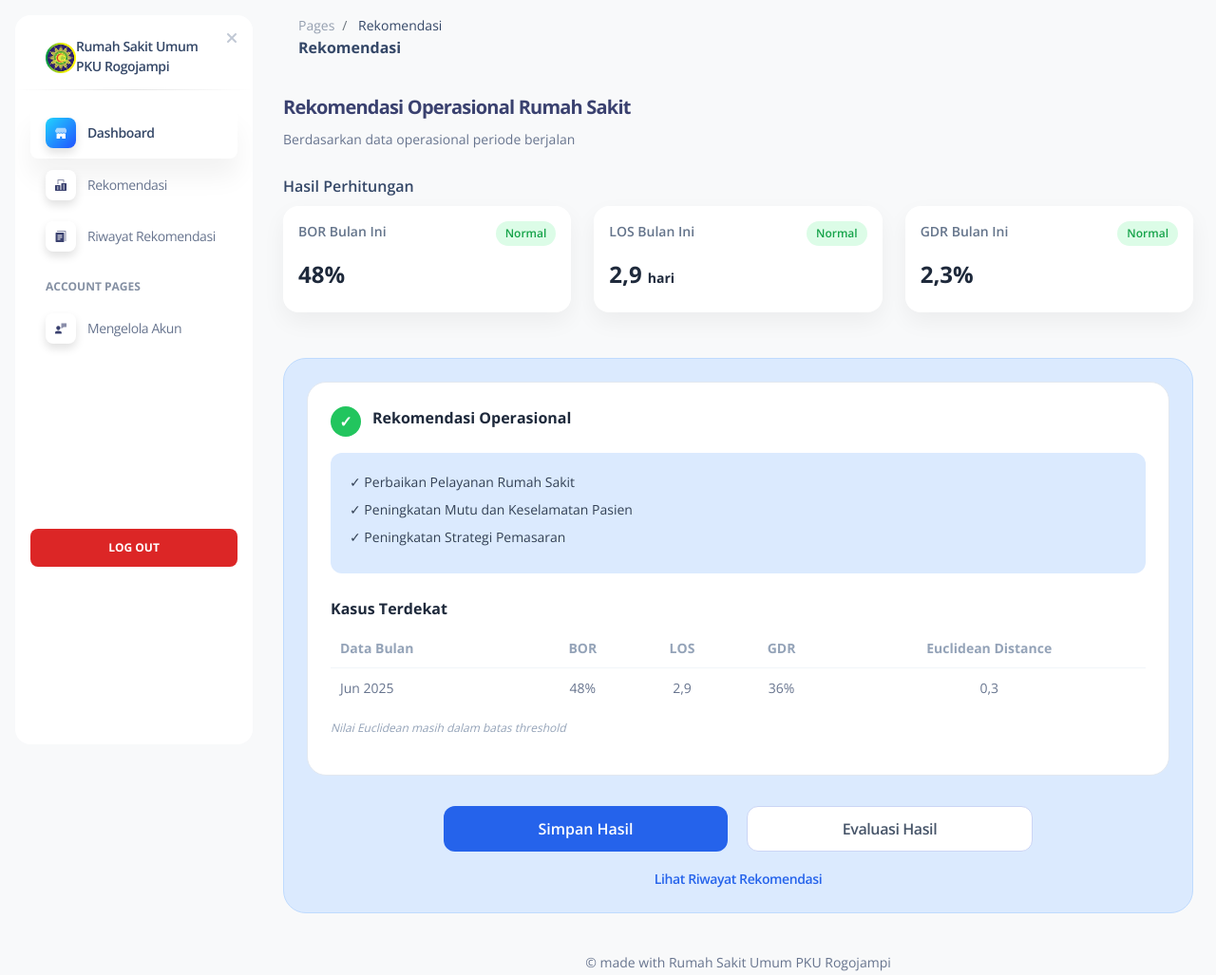
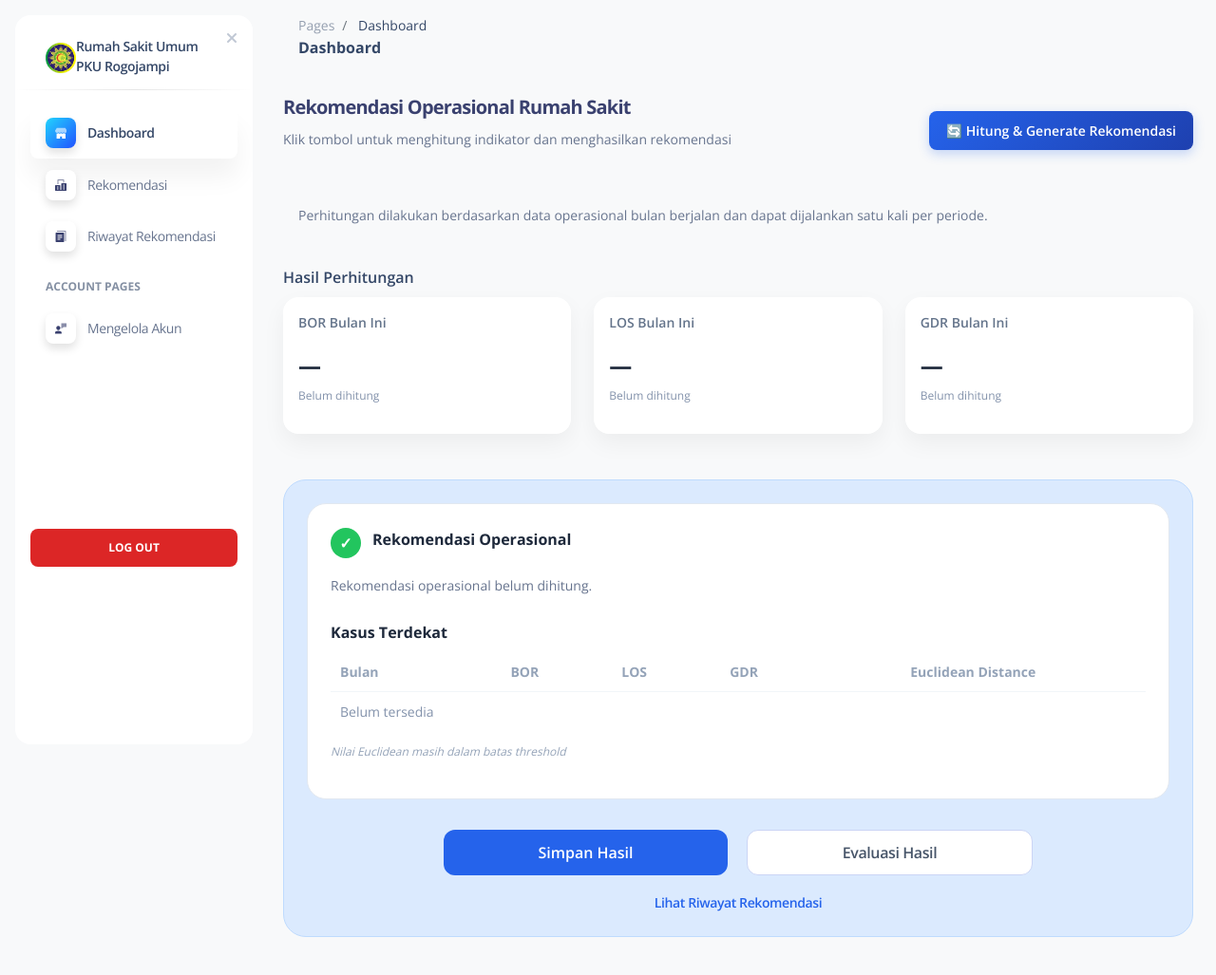
Before and after one commit to rahmahsf/projekta, a Django app: page /rekomendasi in a window 1280 px wide. Shown: the top 1027 px of the page at 95% size. Run offline with Django 5.2, Linux system fonts and the light colour scheme; the visitor is signed in with stand-in values (Sample User, id 1); some libraries are stand-ins or nearby versions.

Commit message:
retrieve

```diff
--- a/main/templates/main/rekomendasi.html
+++ b/main/templates/main/rekomendasi.html
@@ -5,27 +5,65 @@
 <div class="w-full px-6 py-6">
 
   <!-- HEADER -->
-  <div class="mb-6">
+  <div class="mb-6 flex justify-between items-center">
+    <div>
       <h3 class="text-xl font-bold text-slate-800">
         Rekomendasi Operasional Rumah Sakit
       </h3>
       <p class="text-sm text-slate-500">
-      Berdasarkan data operasional periode berjalan
+        Klik tombol untuk menghitung indikator dan menghasilkan rekomendasi
       </p>
     </div>
 
-  <!-- HASIL PERHITUNGAN -->
+    <!-- BUTTON GENERATE -->
+    <form method="post" style="display:inline-block;">
+  {% csrf_token %}
+  <button type="submit"
+    style="
+      background: linear-gradient(135deg, #2563eb, #1e40af);
+      color: white;
+      padding: 10px 18px;
+      border-radius: 8px;
+      font-size: 14px;
+      font-weight: 600;
+      border: none;
+      cursor: pointer;
+      transition: all 0.2s ease-in-out;
+      box-shadow: 0 4px 12px rgba(37, 99, 235, 0.25);
+    "
+    onmouseover="this.style.transform='translateY(-2px)'; this.style.boxShadow='0 6px 16px rgba(37, 99, 235, 0.35)'"
+    onmouseout="this.style.transform='translateY(0)'; this.style.boxShadow='0 4px 12px rgba(37, 99, 235, 0.25)'"
+  >
+    🔄 Hitung & Generate Rekomendasi
+  </button>
+</form>
+  </div>
+
+  <!-- INFORMASI -->
+  <div class="mb-6 bg-slate-100 p-4 rounded-lg text-sm text-slate-600">
+    Perhitungan dilakukan berdasarkan data operasional bulan berjalan dan dapat dijalankan satu kali per periode.
+  </div>
+
+  <!-- INDIKATOR -->
   <h6 class="font-semibold mb-3 text-slate-700">Hasil Perhitungan</h6>
+
   <div class="flex flex-wrap -mx-3 mb-6">
 
     <!-- BOR -->
     <div class="w-full px-3 mb-6 sm:w-1/2 lg:w-1/3">
       <div class="card-indikator">
-      <span class="badge-normal">Normal</span>
-
         <div class="p-4">
           <p class="label-indikator">BOR Bulan Ini</p>
-        <h5 class="value-indikator">48%</h5>
+          <h5 class="value-indikator">
+            {% if indikator %}
+              {{ indikator.bor }}%
+            {% else %}
+              —
+            {% endif %}
+          </h5>
+          <p class="text-xs text-slate-400">
+            {% if indikator %}Sudah dihitung{% else %}Belum dihitung{% endif %}
+          </p>
         </div>
       </div>
     </div>
@@ -33,13 +71,18 @@
     <!-- LOS -->
     <div class="w-full px-3 mb-6 sm:w-1/2 lg:w-1/3">
       <div class="card-indikator">
-      <span class="badge-normal">Normal</span>
-
         <div class="p-4">
           <p class="label-indikator">LOS Bulan Ini</p>
           <h5 class="value-indikator">
-          2,9 <span class="text-sm font-medium">hari</span>
+            {% if indikator %}
+              {{ indikator.los }} hari
+            {% else %}
+              —
+            {% endif %}
           </h5>
+          <p class="text-xs text-slate-400">
+            {% if indikator %}Sudah dihitung{% else %}Belum dihitung{% endif %}
+          </p>
         </div>
       </div>
     </div>
@@ -47,37 +90,45 @@
     <!-- GDR -->
     <div class="w-full px-3 mb-6 sm:w-1/2 lg:w-1/3">
       <div class="card-indikator">
-      <span class="badge-normal">Normal</span>
-
         <div class="p-4">
           <p class="label-indikator">GDR Bulan Ini</p>
-        <h5 class="value-indikator">2,3%</h5>
+          <h5 class="value-indikator">
+            {% if indikator %}
+              {{ indikator.gdr }}%
+            {% else %}
+              —
+            {% endif %}
+          </h5>
+          <p class="text-xs text-slate-400">
+            {% if indikator %}Sudah dihitung{% else %}Belum dihitung{% endif %}
+          </p>
         </div>
       </div>
     </div>
 
   </div>
 
-
-  <!-- WRAPPER BIRU -->
+  <!-- REKOMENDASI BOX -->
   <div class="wrapper-blue">
 
-    <!-- KONTEN UTAMA -->
     <div class="box-white">
 
-      <!-- REKOMENDASI -->
       <div class="flex items-center mb-4">
         <div class="icon-check">✓</div>
         <h6 class="title-section">Rekomendasi Operasional</h6>
       </div>
 
-      <div class="list-rekomendasi">
-        <ul>
-          <li>✓ Perbaikan Pelayanan Rumah Sakit</li>
-          <li>✓ Peningkatan Mutu dan Keselamatan Pasien</li>
-          <li>✓ Peningkatan Strategi Pemasaran</li>
+      {% if hasil %}
+        <ul class="list-rekomendasi">
+          {% for r in hasil.rekomendasi %}
+            <li>✓ {{ r.nama }} ({{ r.jenis }})</li>
+          {% endfor %}
         </ul>
+      {% else %}
+        <div class="bg-slate-100 p-3 rounded text-sm text-slate-500">
+          Rekomendasi operasional belum dihitung.
         </div>
+      {% endif %}
 
       <!-- KASUS TERDEKAT -->
       <h6 class="title-section mt-6">Kasus Terdekat</h6>
@@ -85,7 +136,7 @@
       <table class="table-kasus">
         <thead>
           <tr>
-            <th>Data Bulan</th>
+            <th>Bulan</th>
             <th>BOR</th>
             <th>LOS</th>
             <th>GDR</th>
@@ -93,16 +144,23 @@
           </tr>
         </thead>
         <tbody>
+          {% if hasil %}
           <tr>
-            <td>Jun 2025</td>
-            <td>48%</td>
-            <td>2,9</td>
-            <td>36%</td>
-            <td>0,3</td>
+            <td>{{ hasil.kasus.bulan }}-{{ hasil.kasus.tahun }}</td>
+            <td>{{ hasil.kasus.bor }}%</td>
+            <td>{{ hasil.kasus.los }}</td>
+            <td>{{ hasil.kasus.gdr }}%</td>
+            <td>{{ hasil.distance|floatformat:3 }}</td>
           </tr>
+          {% else %}
+          <tr>
+            <td colspan="5" class="text-center text-slate-400">
+              Belum tersedia
+            </td>
+          </tr>
+          {% endif %}
         </tbody>
       </table>
-
    <p class="note">
         Nilai Euclidean masih dalam batas threshold
       </p>
@@ -120,7 +178,7 @@
       <a href="{% url 'riwayat' %}" class="link-riwayat">Lihat Riwayat Rekomendasi</a>
     </div>
 
+  </div>
 
 </div>
-</div>
 {% endblock %}
--- a/main/views.py
+++ b/main/views.py
@@ -1,7 +1,9 @@
 from django.shortcuts import render, redirect, get_object_or_404
 from django.contrib.auth import login, logout, authenticate, get_user_model
 from django.contrib.auth.decorators import login_required
+from .services.cbr import proses_cbr
 from django.contrib import messages
+from .models import Kasus, Rekomendasi, KasusRekomendasi
 
 # Create your views here.
 User = get_user_model()
@@ -11,10 +13,28 @@ def dashboard(request):
 
 @login_required(login_url='login')
 def rekomendasi(request):
+    hasil = None
+    indikator = None
+
+    if request.method == "POST":
+        bor = 48.0
+        los = 2.9
+        gdr = 2.3
+
+        indikator = {
+            "bor": bor,
+            "los": los,
+            "gdr": gdr
+        }
+
+        hasil = proses_cbr(bor, los, gdr)
+
     return render(request, "main/rekomendasi.html", {
-        "page_name": "Rekomendasi",
-        "page_title": "Rekomendasi"
+        "hasil": hasil,
+        "indikator": indikator
+
     })
+
 
 @login_required(login_url='login')
 def riwayat_rekomendasi(request):
@@ -24,10 +44,36 @@ def riwayat_rekomendasi(request):
     })
 
 @login_required(login_url='login')
-def revise(request):
-    return render(request, 'main/revise.html',{
-        "page_name": "Riwayat Rekomendasi",
-        "page_title":"Riwayat Rekomendasi"
+def revise(request, kasus_id):
+
+    kasus = Kasus.objects.get(id=kasus_id)
+
+    semua_rekomendasi = Rekomendasi.objects.all()
+
+    relasi = KasusRekomendasi.objects.filter(kasus=kasus)
+    rekomendasi_terpilih = [r.rekomendasi.id for r in relasi]
+
+    if request.method == "POST":
+
+        # ambil checkbox yang dipilih
+        dipilih = request.POST.getlist("rekomendasi")
+
+        # hapus relasi lama
+        KasusRekomendasi.objects.filter(kasus=kasus).delete()
+
+        # simpan relasi baru
+        for r_id in dipilih:
+            KasusRekomendasi.objects.create(
+                kasus=kasus,
+                rekomendasi_id=r_id
+            )
+
+        return redirect("rekomendasi")
+
+    return render(request, "main/revise.html", {
+        "kasus": kasus,
+        "semua_rekomendasi": semua_rekomendasi,
+        "rekomendasi_terpilih": rekomendasi_terpilih
     })
 
 @login_required(login_url='login')
```
Also changed, not shown: main/services/cbr.py (added, +54 -0 lines), main/static/assets/css/custom.css (+29 -0 lines), main/templates/main/rekomendasi2.html (added, +126 -0 lines), main/templates/main/revise.html (+14 -24 lines). Lines whose indentation alone changed are shown as unchanged.
